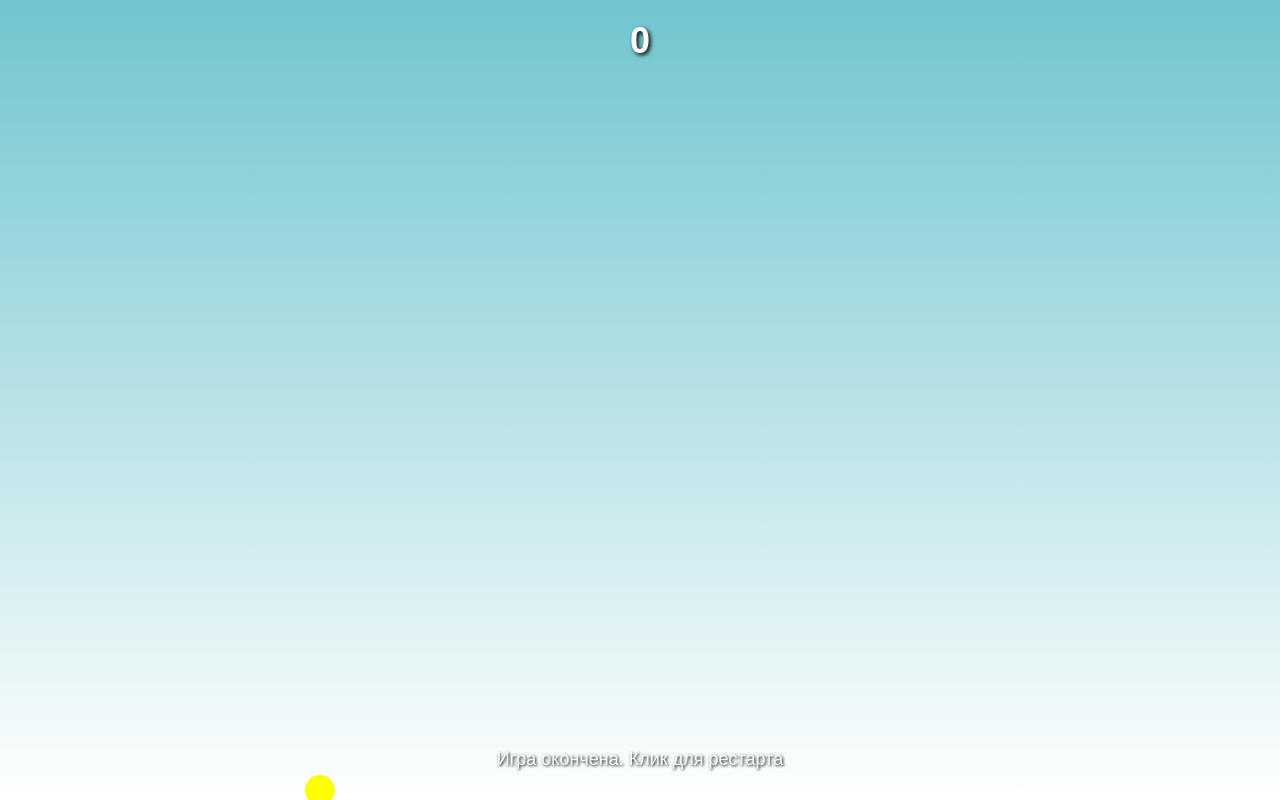
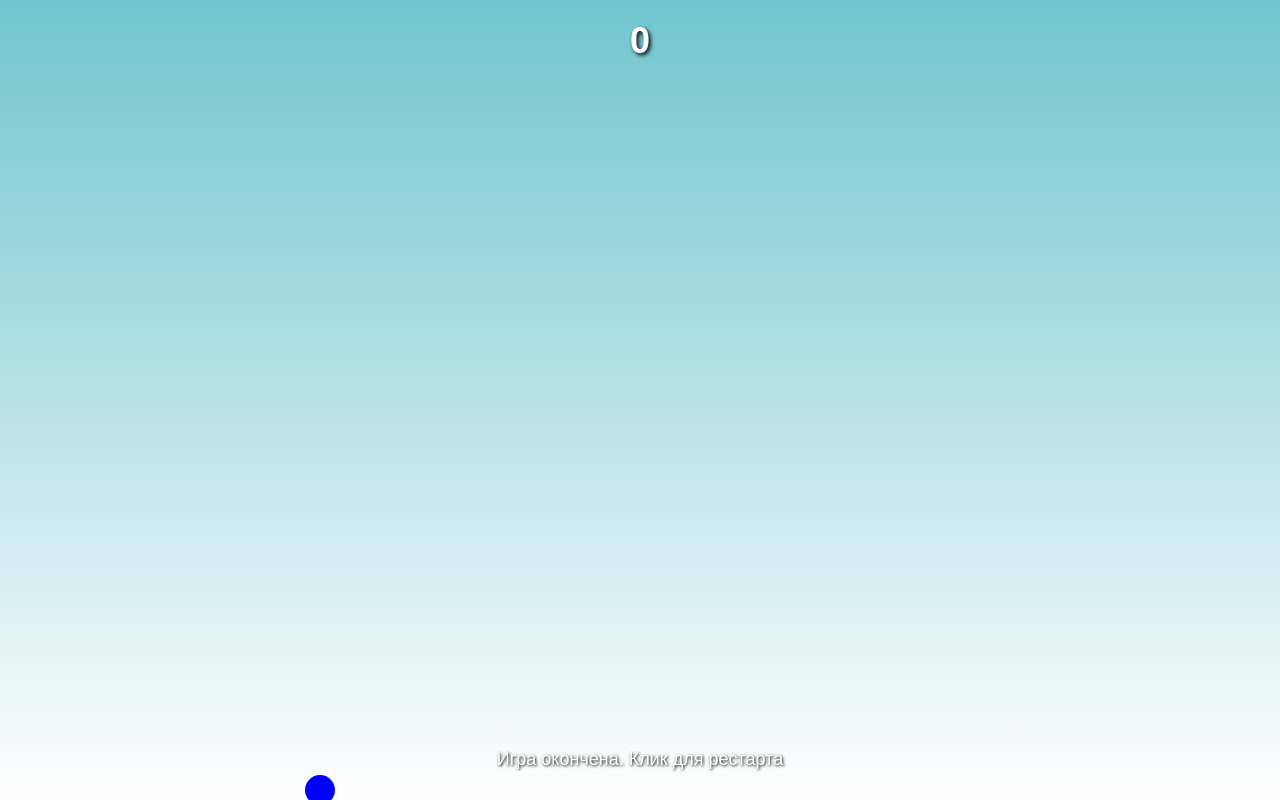
Before and after one commit to lymarmax1-alt/floppy-bird, a plain HTML site: page index.html in a window 1280 px wide. Drawn offline with Linux system fonts and the light colour scheme.

Commit message:
Change bird color to blue and pipes color to orange

```diff
--- a/index.html
+++ b/index.html
@@ -96,12 +96,12 @@ setInterval(() => {
 function drawBird() {
     ctx.beginPath();
     ctx.arc(bird.x, bird.y, bird.radius, 0, Math.PI * 2);
-    ctx.fillStyle = "yellow";
+    ctx.fillStyle = "blue";
     ctx.fill();
 }
 
 function drawPipes() {
-    ctx.fillStyle = "green";
+    ctx.fillStyle = "orange";
     pipes.forEach(pipe => {
         ctx.fillRect(pipe.x, 0, pipeWidth, pipe.top);
         ctx.fillRect(pipe.x, canvas.height - pipe.bottom, pipeWidth, pipe.bottom);
```
